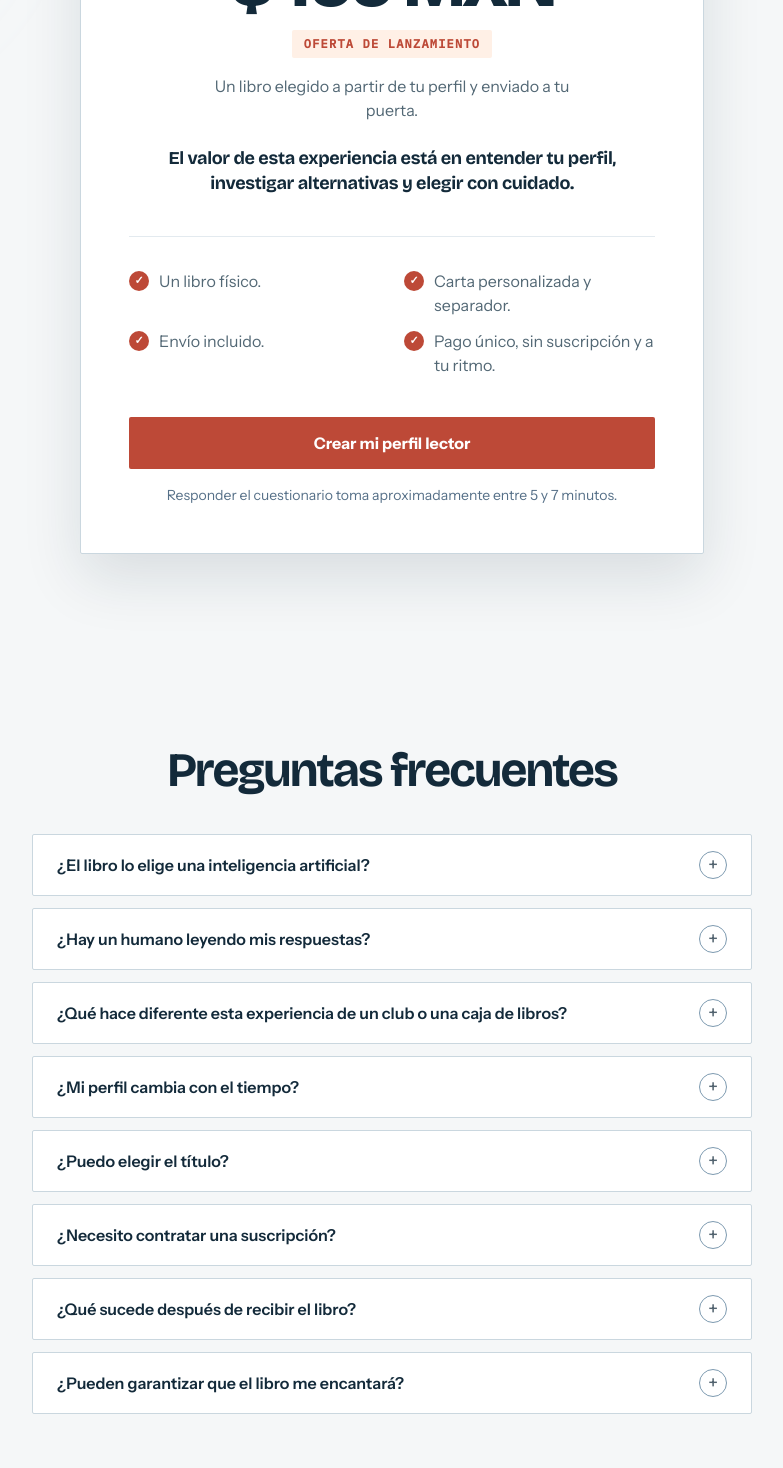
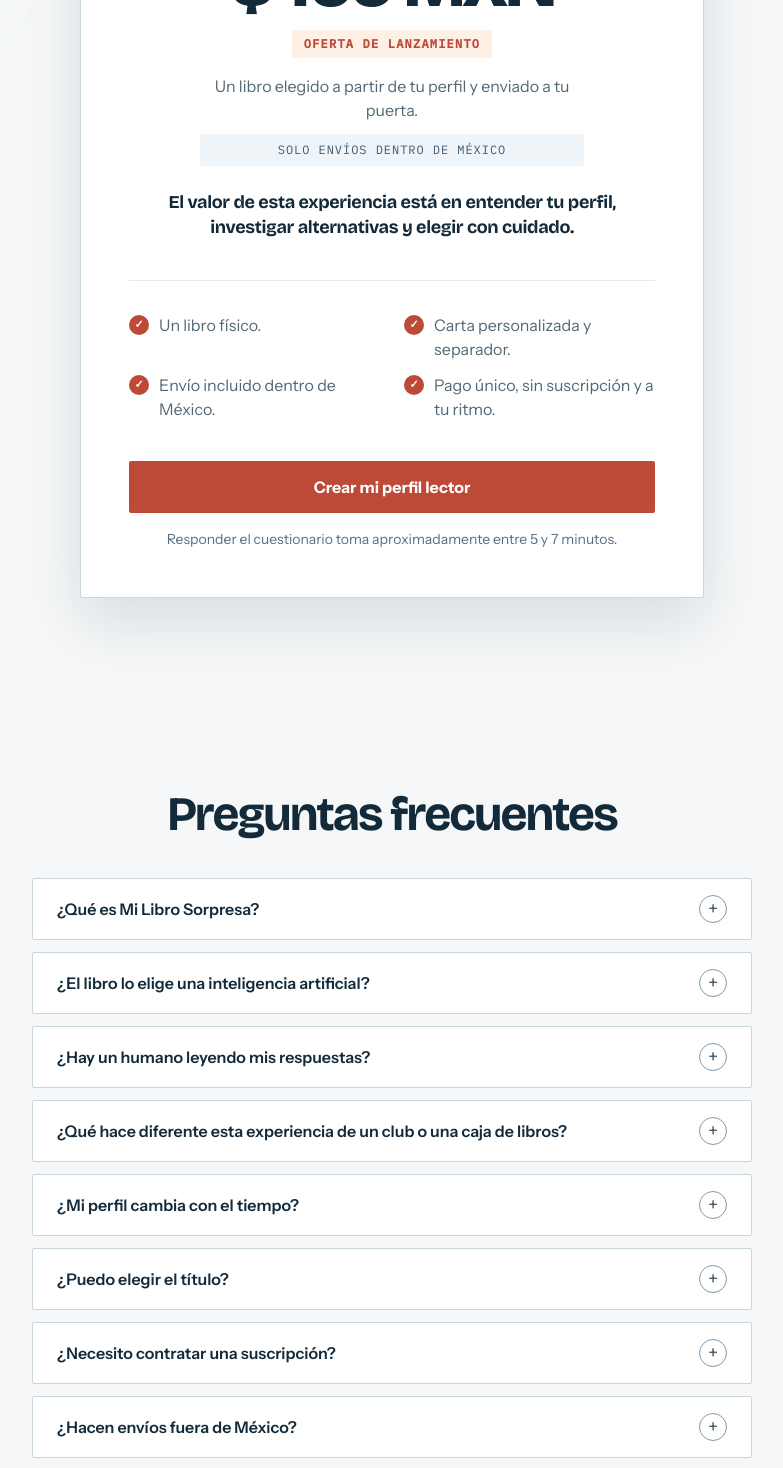
Before and after one commit to OmarMtya/libros, an Angular app in the folder frontend/: page / in a window 1280 px wide. Shown: the part 3300-4768 px from the top of the page, without its empty margins (248-1031 px from the left). Built offline with nearby package versions, Linux system fonts and the light colour scheme.

Commit message:
feat(landing): explicar qué es el servicio en el FAQ

```diff
--- a/frontend/src/app/screens/landing.ts
+++ b/frontend/src/app/screens/landing.ts
@@ -39,11 +39,15 @@ const STEPS = [
 const PRICE_INCLUDES = [
   'Un libro físico.',
   'Carta personalizada y separador.',
-  'Envío incluido.',
+  'Envío incluido dentro de México.',
   'Pago único, sin suscripción y a tu ritmo.',
 ];
 
 const FAQS = [
+  {
+    q: '¿Qué es Mi Libro Sorpresa?',
+    a: 'Es un servicio de recomendación personalizada de libros. Construimos tu perfil lector a partir de un cuestionario sobre tus gustos y preferencias, y usamos esa información para seleccionar un libro físico especialmente para ti.',
+  },
   {
     q: '¿El libro lo elige una inteligencia artificial?',
     a: 'No. Tus respuestas ayudan a construir un perfil y a comparar distintos candidatos, pero una persona investiga las opciones y toma la decisión final.',
@@ -67,6 +71,10 @@ const FAQS = [
   {
     q: '¿Necesito contratar una suscripción?',
     a: 'No. Es una compra única de $499 MXN. Tú decides si quieres repetir la experiencia y cuándo hacerlo. Cada lectura nos ayuda a entender mejor tu perfil y a dar más valor a tus próximas selecciones.',
+  },
+  {
+    q: '¿Hacen envíos fuera de México?',
+    a: 'No. Solo enviamos dentro de México; por el momento no realizamos envíos internacionales.',
   },
   {
     q: '¿Qué sucede después de recibir el libro?',
@@ -295,6 +303,9 @@ export class Reveal {
                   <p class="mx-auto mt-4 max-w-sm text-[#536875]">
                      Un libro elegido a partir de tu perfil y enviado a tu puerta.
                   </p>
+                  <p class="mx-auto mt-3 max-w-sm rounded-sm bg-[#eef4f7] px-3 py-2 font-mono text-xs uppercase tracking-[0.08em] text-[#3e5a73]">
+                     Solo envíos dentro de México
+                  </p>
                   <p class="mx-auto mt-6 max-w-md font-display text-lg font-bold leading-snug tracking-[-0.02em] text-ink">
                     El valor de esta experiencia está en entender tu perfil, investigar alternativas y elegir con cuidado.
                   </p>
```
